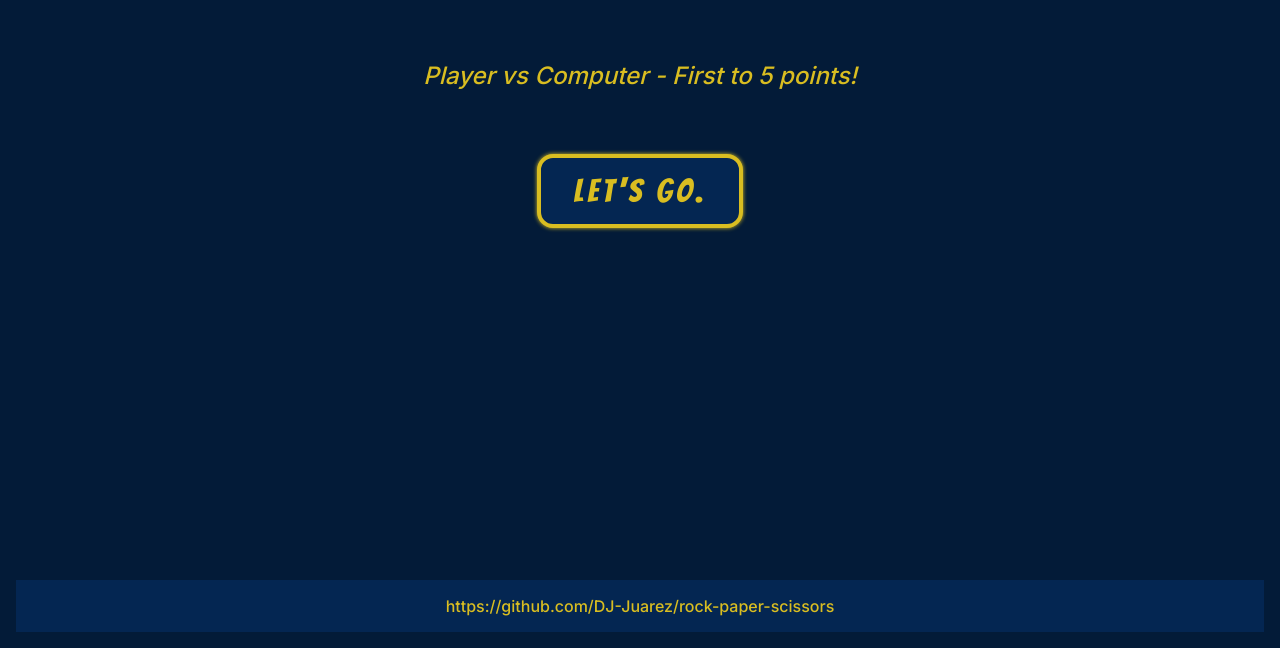
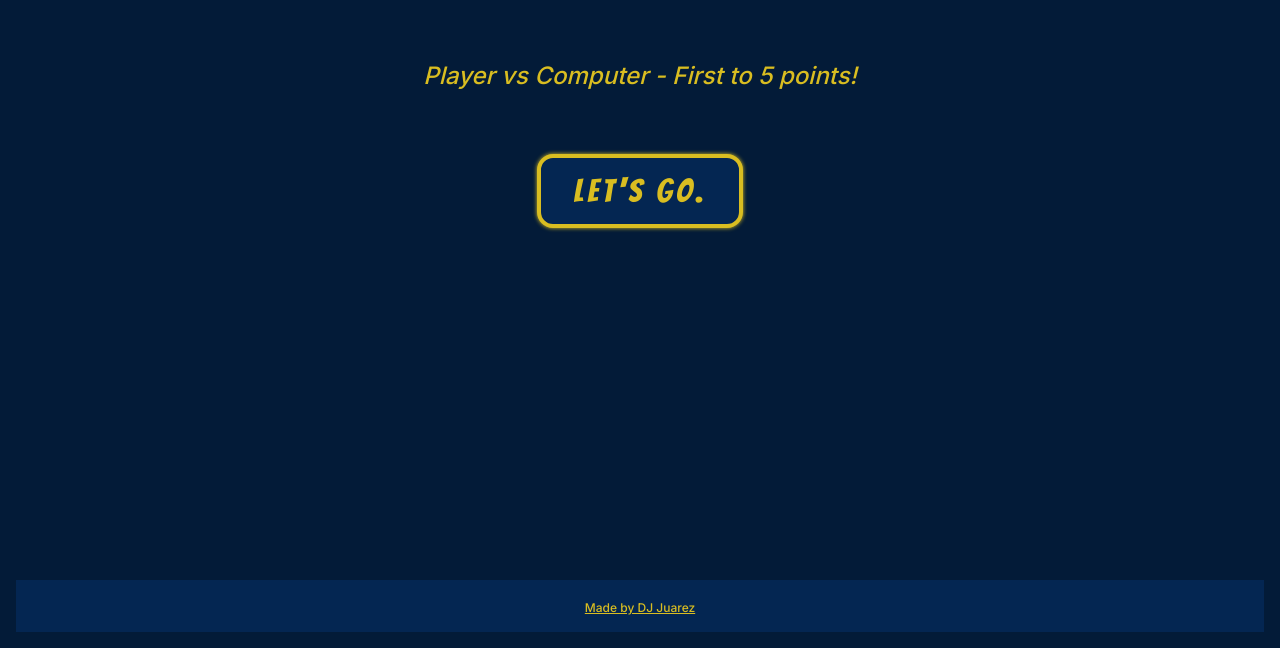
Before and after one commit to DJ-Juarez/rock-paper-scissors, a plain HTML site: page index.html in a window 1280 px wide. Shown: the part 152-800 px from the top of the page. Drawn offline with Linux system fonts and the light colour scheme.

Commit message:
add a few comments and tidy up code a bit

```diff
--- a/index.html
+++ b/index.html
@@ -22,7 +22,9 @@
     <div id="containerBelowBtns"></div>
     <div id="declareWinner"></div>
     <div id="footerContainer">
-        <div id="footerText"><a href="https://github.com/DJ-Juarez/rock-paper-scissors">https://github.com/DJ-Juarez/rock-paper-scissors</a></div>
+        <div id="footerText">
+            <a href="https://github.com/DJ-Juarez/rock-paper-scissors" target="_blank">Made by DJ Juarez</a>
+        </div>
     </div>
 </body>
 </html>
--- a/javascript.js
+++ b/javascript.js
@@ -36,13 +36,12 @@ function playRound(playerSelection) {
     }
 }
 
-// all nodes from index.html here
+// all nodes from html + new nodes
 
 const containerAboveBtns = document.querySelector("#containerAboveBtns");
 const textAboveBtns = document.querySelector("#textAboveBtns");
 
 const buttonContainer = document.querySelector("#buttonContainer");
-const buttonsRps = document.querySelectorAll(".btnRps");
 const buttonStart = document.querySelector("#btnStart");
 
 const btnRock = document.createElement("button");
@@ -91,21 +90,23 @@ let computerScore = 0;
 
 buttonContainer.addEventListener("click", (event) => {
     if (event.target.classList.contains("btnRps")) {
+
+        roundCounter += 1;
+        textAboveBtns.textContent = (`ROUND ${roundCounter}`);
+
+        lineContainer.appendChild(line);
+
         const result = playRound(event.target.id);
         textRound.textContent =
         `ROUND ${roundCounter}:\nYou chose ${result[0]}\nComputer chose ${result[1]}\n${result[2]}`;
+        containerBelowBtns.appendChild(textRound);
 
         if (textRound.textContent.includes("win")) {
             playerScore += 1;
         } else if (textRound.textContent.includes("lose")) {
             computerScore += 1;
         }
-
-        roundCounter += 1;
-        textAboveBtns.textContent = (`ROUND ${roundCounter}`);
-        lineContainer.appendChild(line);
-        containerBelowBtns.appendChild(textRound);
-        textScore.textContent = `SCORE:\nPlayer – ${playerScore}\nComputer – ${computerScore}`;
+        textScore.textContent = `SCORE:\nPlayer - ${playerScore}\nComputer - ${computerScore}`;
         containerBelowBtns.appendChild(textScore);
 
         if (playerScore === 5 || computerScore === 5) {
@@ -157,6 +158,9 @@ buttonContainer.addEventListener("mouseup", (event) => {
     }
 });
 
+
+// Starting screen -> Round 1
+
 buttonStart.addEventListener("click", () => {
     buttonContainer.removeChild(btnStart);
     buttonContainer.appendChild(btnRock);
--- a/style.css
+++ b/style.css
@@ -4,18 +4,15 @@ html,
 body {
     height: 100%;
     margin: 0;
-    box-sizing: border-box;
 }
 
 body {
     background-color: #031B38;
     font-family: Inter, sans-serif;
-    /* font-style: italic; */
     font-weight: 500;
     color: #D9BD21;
     font-size: 16px;
     text-align: center;
-    margin: 0;
     display: flex;
     flex-direction: column;
 }
@@ -110,6 +107,7 @@ button {
 }
 
 a {
-    text-decoration: none;
+    font-size: 0.75rem;
+    /* text-decoration: none; */
     color: #D9BD21;
 }
```
